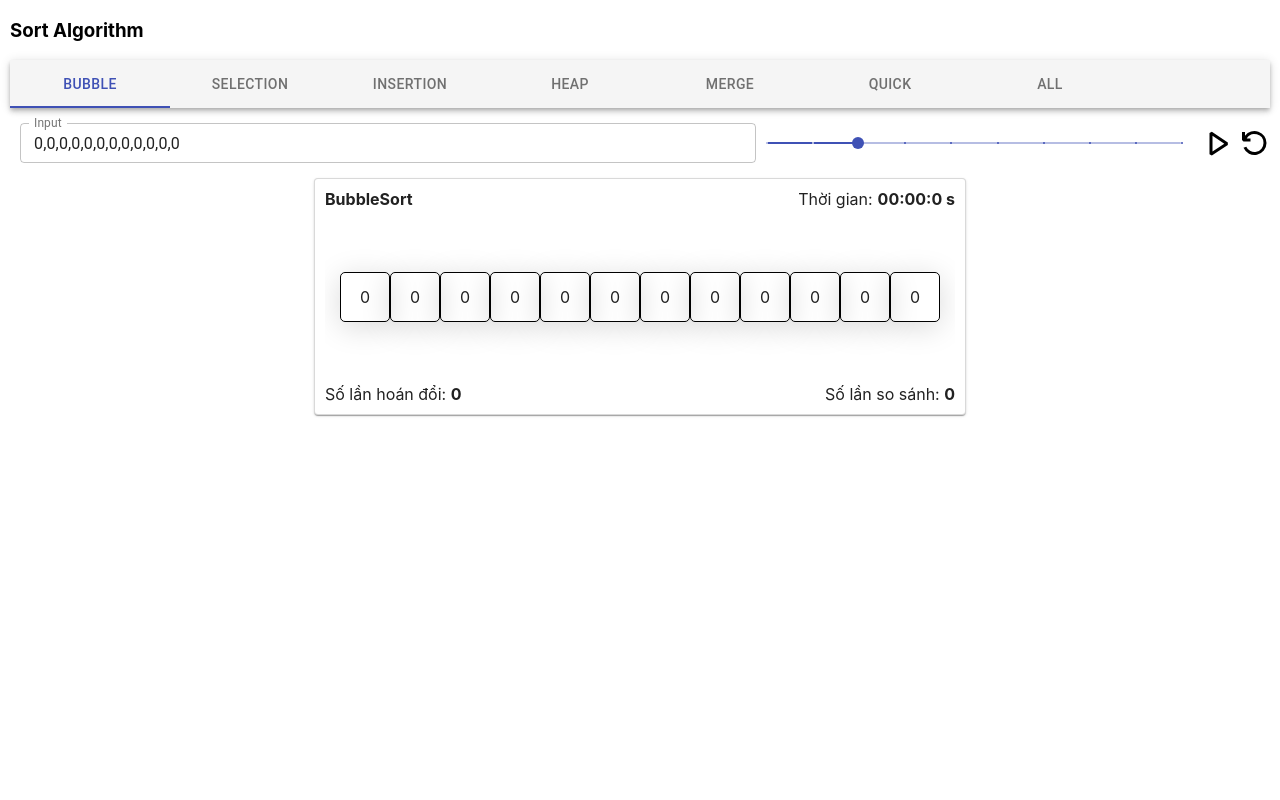
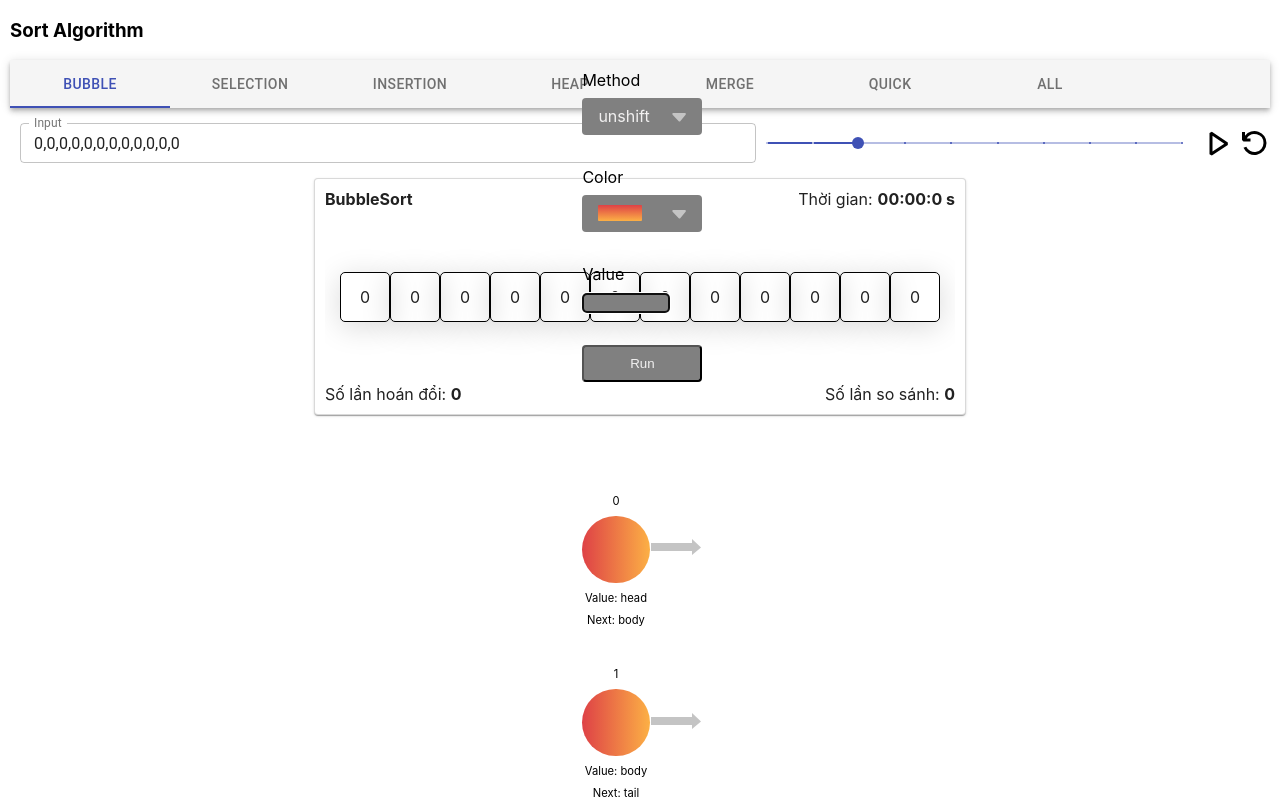
Before and after one commit to LeHaMinhTrungUIT/algorithm-visualizer, a React (Vite) app: page / in a window 1280 px wide. Shown: the top 800 px of the page. Built offline with nearby package versions, Linux system fonts and the light colour scheme.

Commit message:
new commit

```diff
--- a/src/App.jsx
+++ b/src/App.jsx
@@ -18,7 +18,7 @@ export default function App() {
       <NavBar />
       <Controller />
       <AlgoDisplay />
-
+      <Footer />
     </Container>
   );
 }
--- a/src/components/ColorsDropDown.jsx
+++ b/src/components/ColorsDropDown.jsx
@@ -1,3 +1,4 @@
+import React from 'react';
 import { useState, useEffect } from 'react';
 import dropTriangle from '../images/drop-triangle.svg';
 import { motion } from 'framer-motion';
--- a/src/components/LinkedList.jsx
+++ b/src/components/LinkedList.jsx
@@ -1,3 +1,4 @@
+import React from 'react';
 import { useState, useEffect } from 'react';
 import Node from './Node';
 import ToolBar from './ToolBar';
@@ -82,8 +83,8 @@ export default function LinkedList () {
 
 
   return (
-    <LinkedList>
-      <Wrapper>
+    <div className='linked-list'>
+      <div className='wrapper'>
         <ToolBar
           setCurrentMethod={setCurrentMethod}
           currentMethod={currentMethod}
@@ -111,7 +112,7 @@ export default function LinkedList () {
             })}
           </section>
         </AnimateSharedLayout>
-      </Wrapper>
-    </LinkedList>
+      </div>
+    </div>
   );
 }
--- a/src/components/MethodsDropDown.jsx
+++ b/src/components/MethodsDropDown.jsx
@@ -1,3 +1,4 @@
+import React from 'react';
 import { useState, useEffect } from 'react';
 import dropTriangle from '../images/drop-triangle.svg';
 import { motion } from 'framer-motion';
--- a/src/components/Node.jsx
+++ b/src/components/Node.jsx
@@ -1,3 +1,4 @@
+import React from 'react';
 import arrow from '../images/arrow.svg';
 import { motion, AnimatePresence } from 'framer-motion';
 import '../styles/Node.css';
--- a/src/components/ToolBar.jsx
+++ b/src/components/ToolBar.jsx
@@ -1,3 +1,4 @@
+import React from 'react';
 import { useState, useEffect, useRef } from 'react';
 import MethodsDropDown from './MethodsDropDown';
 import ColorsDropDown from './ColorsDropDown';
--- a/src/styles/ColorsDropDown.css
+++ b/src/styles/ColorsDropDown.css
@@ -2,7 +2,7 @@
   position: relative;
   width: 7.5rem;
   height: 2.3rem;
-  background-color: #222222;
+  background-color: gray;
   border-radius: 4px;
   cursor: pointer;
 }
--- a/src/styles/MethodsDropDown.css
+++ b/src/styles/MethodsDropDown.css
@@ -3,7 +3,7 @@
   width: 7.5rem;
   /* have to change to be responsive */
   height: 2.3rem;
-  background-color: #222222;
+  background-color: gray;
   border-radius: 4px;
   cursor: pointer;
 }
@@ -41,7 +41,7 @@
   height: 2.3rem;
   background-color: #222222;
   padding: 0.5rem 1rem;
-  color: rgb(241, 240, 240);
+  color: white;
   margin-left: -40px;
 }
 
--- a/src/styles/Node.css
+++ b/src/styles/Node.css
@@ -14,7 +14,7 @@
 .index,
 .value,
 .next {
-  color: rgb(241, 240, 240);
+  color: black;
   font-size: 0.7rem;
   text-align: center;
   padding-bottom: 0.5rem;
--- a/src/styles/ToolBar.css
+++ b/src/styles/ToolBar.css
@@ -9,7 +9,7 @@
 .label {
   display: block;
   padding-bottom: 0.5rem;
-  color: rgb(241, 240, 240);
+  color: black;
 }
 
 .value-input,
@@ -18,7 +18,7 @@
   padding: 0.5rem 1rem;
   border-radius: 4px;
   color: rgb(241, 240, 240);
-  background-color: #222222;
+  background-color: gray;
   width: 5.5rem;
 }
 
@@ -30,7 +30,7 @@
   width: 7.5rem;
   height: 2.3rem;
   border-radius: 4px;
-  background-color: #222222;
+  background-color: gray;
   color: rgb(241, 240, 240);
 }
 
```
